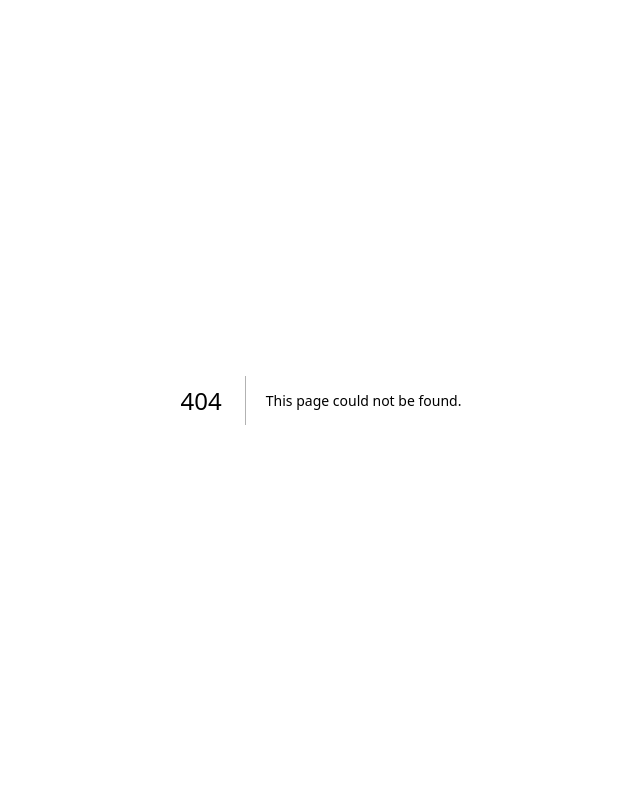
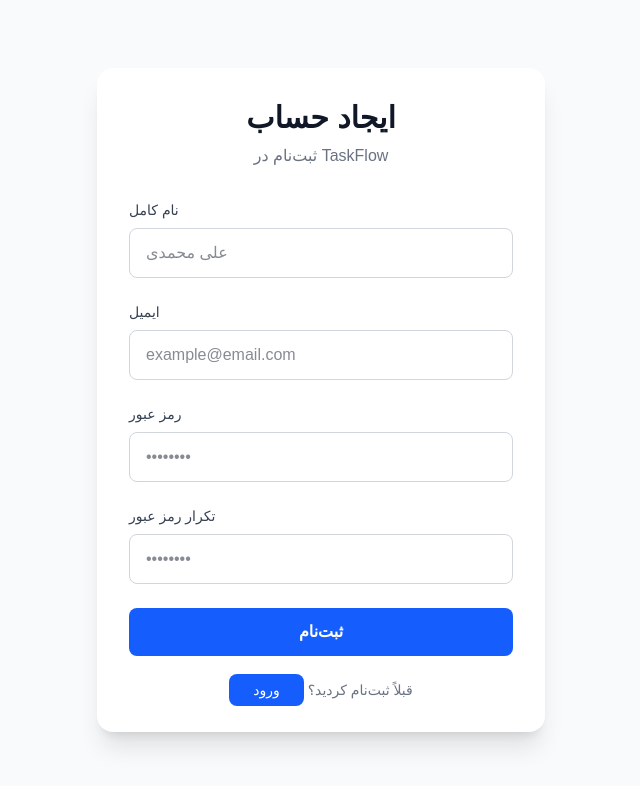
Before and after one commit to Afshin1400-n/taskapp, a Next.js app: page /register in a window 1280 px wide. Before the commit this address had no page. Shown: the top 786 px of the page, without its empty margins (319-959 px from the left). Built offline with nearby package versions, Linux system fonts and the light colour scheme.

Commit message:
add just jsx  login and register

```diff
--- /dev/null
+++ b/app/login/page.tsx
@@ -0,0 +1,61 @@
+import Link from 'next/link';
+
+export default function LoginPage() {
+  return (
+    <div className="min-h-screen flex items-center justify-center bg-gray-50 dark:bg-gray-900 p-4">
+      <div className="w-full max-w-md bg-white dark:bg-gray-800 rounded-2xl shadow-xl p-8">
+        {/* هدر */}
+        <div className="text-center mb-8">
+          <h1 className="text-3xl font-bold text-gray-900 dark:text-white">خوش آمدید</h1>
+          <p className="text-gray-500 dark:text-gray-400 mt-2">وارد حساب کاربری خود شوید</p>
+        </div>
+
+        {/* فرم */}
+        <form className="space-y-6">
+          {/* ایمیل */}
+          <div>
+            <label className="block text-sm font-medium text-gray-700 dark:text-gray-300 mb-2">
+              ایمیل
+            </label>
+            <input
+              type="email"
+              placeholder="example@email.com"
+              className="w-full px-4 py-3 border border-gray-300 dark:border-gray-600 rounded-lg bg-white dark:bg-gray-900 text-gray-900 dark:text-white focus:ring-2 focus:ring-blue-500 focus:border-transparent outline-none transition"
+            />
+          </div>
+
+          {/* رمز عبور */}
+          <div>
+            <label className="block text-sm font-medium text-gray-700 dark:text-gray-300 mb-2">
+              رمز عبور
+            </label>
+            <input
+              type="password"
+              placeholder="••••••••"
+              className="w-full px-4 py-3 border border-gray-300 dark:border-gray-600 rounded-lg bg-white dark:bg-gray-900 text-gray-900 dark:text-white focus:ring-2 focus:ring-blue-500 focus:border-transparent outline-none transition"
+            />
+          </div>
+
+          {/* دکمه ورود */}
+          <button
+            type="submit"
+            className="w-full py-3 bg-blue-600 hover:bg-blue-700 text-white font-semibold rounded-lg transition duration-200"
+          >
+            ورود
+          </button>
+        </form>
+
+        {/* لینک ثبت‌نام */}
+        <p className="text-center text-sm text-gray-500 dark:text-gray-400 mt-6">
+          حساب کاربری ندارید؟{' '}
+           <Link
+            href="/register"
+            className="px-6 py-2 bg-blue-600 text-white rounded-lg hover:bg-blue-700 transition"
+          >
+            ورود
+          </Link>
+        </p>
+      </div>
+    </div>
+  );
+}
--- a/app/page.tsx
+++ b/app/page.tsx
@@ -1,9 +1,31 @@
-
+// src/app/page.tsx
+import Link from 'next/link';
 
 export default function Home() {
   return (
-    <div className="flex flex-col flex-1 items-center justify-center bg-zinc-50 font-sans dark:bg-black">
-     aa
-    </div>
+    <main className="min-h-screen flex items-center justify-center bg-gray-50 dark:bg-gray-900">
+      <div className="text-center">
+        <h1 className="text-4xl font-bold text-gray-900 dark:text-white mb-4">
+          TaskFlow
+        </h1>
+        <p className="text-gray-600 dark:text-gray-400 mb-8">
+          پروژه مدیریت تسک با Next.js و Zustand
+        </p>
+        <div className="flex gap-4 justify-center">
+          <Link
+            href="/login"
+            className="px-6 py-2 bg-blue-600 text-white rounded-lg hover:bg-blue-700 transition"
+          >
+            ورود
+          </Link>
+          <Link
+            href="/register"
+            className="px-6 py-2 bg-gray-200 dark:bg-gray-700 text-gray-900 dark:text-white rounded-lg hover:bg-gray-300 dark:hover:bg-gray-600 transition"
+          >
+            ثبت‌نام
+          </Link>
+        </div>
+      </div>
+    </main>
   );
 }
--- /dev/null
+++ b/app/register/page.tsx
@@ -0,0 +1,85 @@
+import Link from 'next/link';
+
+export default function RegisterPage() {
+  return (
+    <div className="min-h-screen flex items-center justify-center bg-gray-50 dark:bg-gray-900 p-4">
+      <div className="w-full max-w-md bg-white dark:bg-gray-800 rounded-2xl shadow-xl p-8">
+        {/* هدر */}
+        <div className="text-center mb-8">
+          <h1 className="text-3xl font-bold text-gray-900 dark:text-white">ایجاد حساب</h1>
+          <p className="text-gray-500 dark:text-gray-400 mt-2">ثبت‌نام در TaskFlow</p>
+        </div>
+
+        {/* فرم */}
+        <form className="space-y-6">
+          {/* نام کامل */}
+          <div>
+            <label className="block text-sm font-medium text-gray-700 dark:text-gray-300 mb-2">
+              نام کامل
+            </label>
+            <input
+              type="text"
+              placeholder="علی محمدی"
+              className="w-full px-4 py-3 border border-gray-300 dark:border-gray-600 rounded-lg bg-white dark:bg-gray-900 text-gray-900 dark:text-white focus:ring-2 focus:ring-blue-500 focus:border-transparent outline-none transition"
+            />
+          </div>
+
+          {/* ایمیل */}
+          <div>
+            <label className="block text-sm font-medium text-gray-700 dark:text-gray-300 mb-2">
+              ایمیل
+            </label>
+            <input
+              type="email"
+              placeholder="example@email.com"
+              className="w-full px-4 py-3 border border-gray-300 dark:border-gray-600 rounded-lg bg-white dark:bg-gray-900 text-gray-900 dark:text-white focus:ring-2 focus:ring-blue-500 focus:border-transparent outline-none transition"
+            />
+          </div>
+
+          {/* رمز عبور */}
+          <div>
+            <label className="block text-sm font-medium text-gray-700 dark:text-gray-300 mb-2">
+              رمز عبور
+            </label>
+            <input
+              type="password"
+              placeholder="••••••••"
+              className="w-full px-4 py-3 border border-gray-300 dark:border-gray-600 rounded-lg bg-white dark:bg-gray-900 text-gray-900 dark:text-white focus:ring-2 focus:ring-blue-500 focus:border-transparent outline-none transition"
+            />
+          </div>
+
+          {/* تکرار رمز عبور */}
+          <div>
+            <label className="block text-sm font-medium text-gray-700 dark:text-gray-300 mb-2">
+              تکرار رمز عبور
+            </label>
+            <input
+              type="password"
+              placeholder="••••••••"
+              className="w-full px-4 py-3 border border-gray-300 dark:border-gray-600 rounded-lg bg-white dark:bg-gray-900 text-gray-900 dark:text-white focus:ring-2 focus:ring-blue-500 focus:border-transparent outline-none transition"
+            />
+          </div>
+
+          {/* دکمه ثبت‌نام */}
+          <button
+            type="submit"
+            className="w-full py-3 bg-blue-600 hover:bg-blue-700 text-white font-semibold rounded-lg transition duration-200"
+          >
+            ثبت‌نام
+          </button>
+        </form>
+
+        {/* لینک ورود */}
+        <p className="text-center text-sm text-gray-500 dark:text-gray-400 mt-6">
+          قبلاً ثبت‌نام کردید؟{' '}
+              <Link
+            href="/login"
+            className="px-6 py-2 bg-blue-600 text-white rounded-lg hover:bg-blue-700 transition"
+          >
+            ورود
+          </Link>
+        </p>
+      </div>
+    </div>
+  );
+}
```
